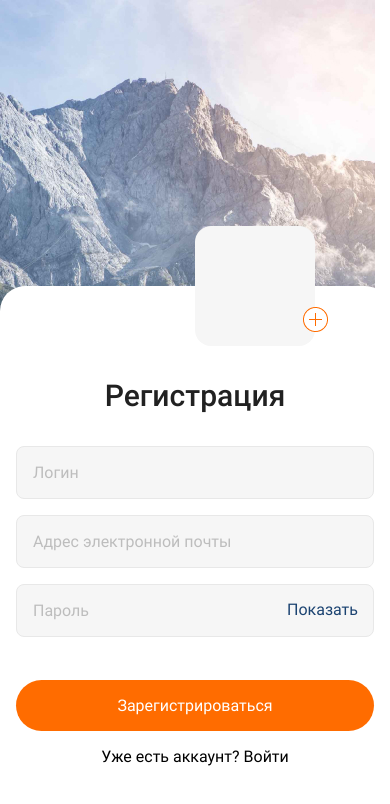
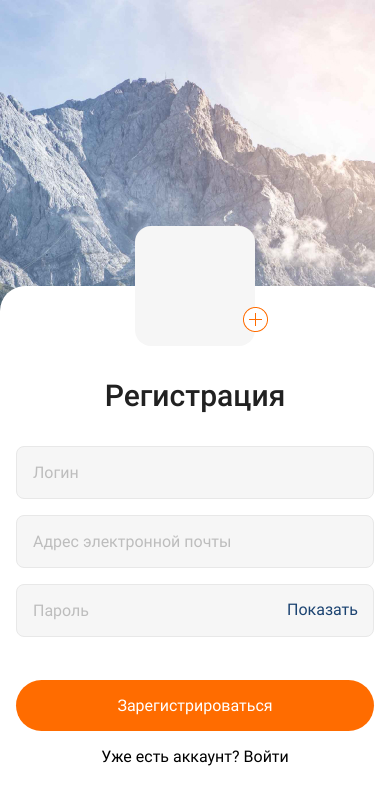
Before and after one commit to ArtemPrihnich/ReactNativeProject, a React Native app: screen / in a window 390 px wide. Shown: the top 804 px of the page. Built offline with nearby package versions, Linux system fonts and the light colour scheme.

Commit message:
all warnings removed, bug fixed

```diff
--- a/App.js
+++ b/App.js
@@ -38,6 +38,7 @@ export default function App() {
       <View style={styles.container} onLayout={onLayoutRootView}>
         <ImageBackground style={styles.image} source={require('./assets/images/bgImage.jpg')}>
           <RegistrationScreen />
+          {/* <NewRegistartionScreen /> */}
           {/* <LoginScreen /> */}
         </ImageBackground>
       </View>
--- a/Screens/RegistrationScreen.js
+++ b/Screens/RegistrationScreen.js
@@ -125,7 +125,7 @@ const styles = StyleSheet.create({
     position: 'absolute',
     top: -60,
     left: '50%',
-    transform: 'translateX(-50deg)',
+    transform: [{ translateX: -60 }],
     width: 120,
     height: 120,
     backgroundColor: '#F6F6F6',
--- a/package.json
+++ b/package.json
@@ -12,8 +12,8 @@
     "expo": "^47.0.13",
     "expo-app-loading": "^2.1.1",
     "expo-status-bar": "~1.4.4",
-    "react": "18.2.0",
-    "react-native": "0.71.3",
+    "react": "18.1.0",
+    "react-native": "0.70.5",
     "expo-font": "~11.0.1"
   },
   "devDependencies": {
```
Also changed, not shown: 1 other file (tests, documents, lock files or other folders).
